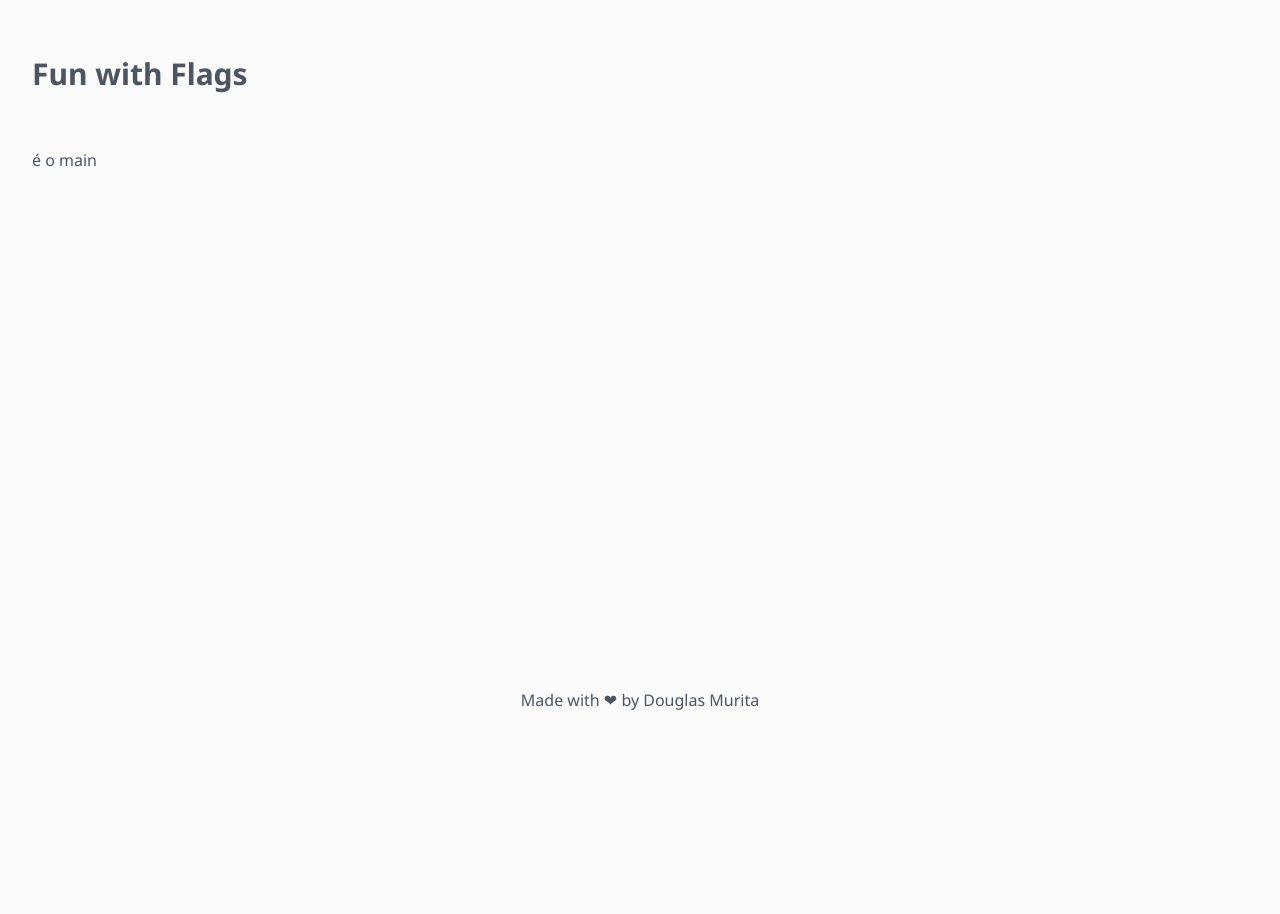
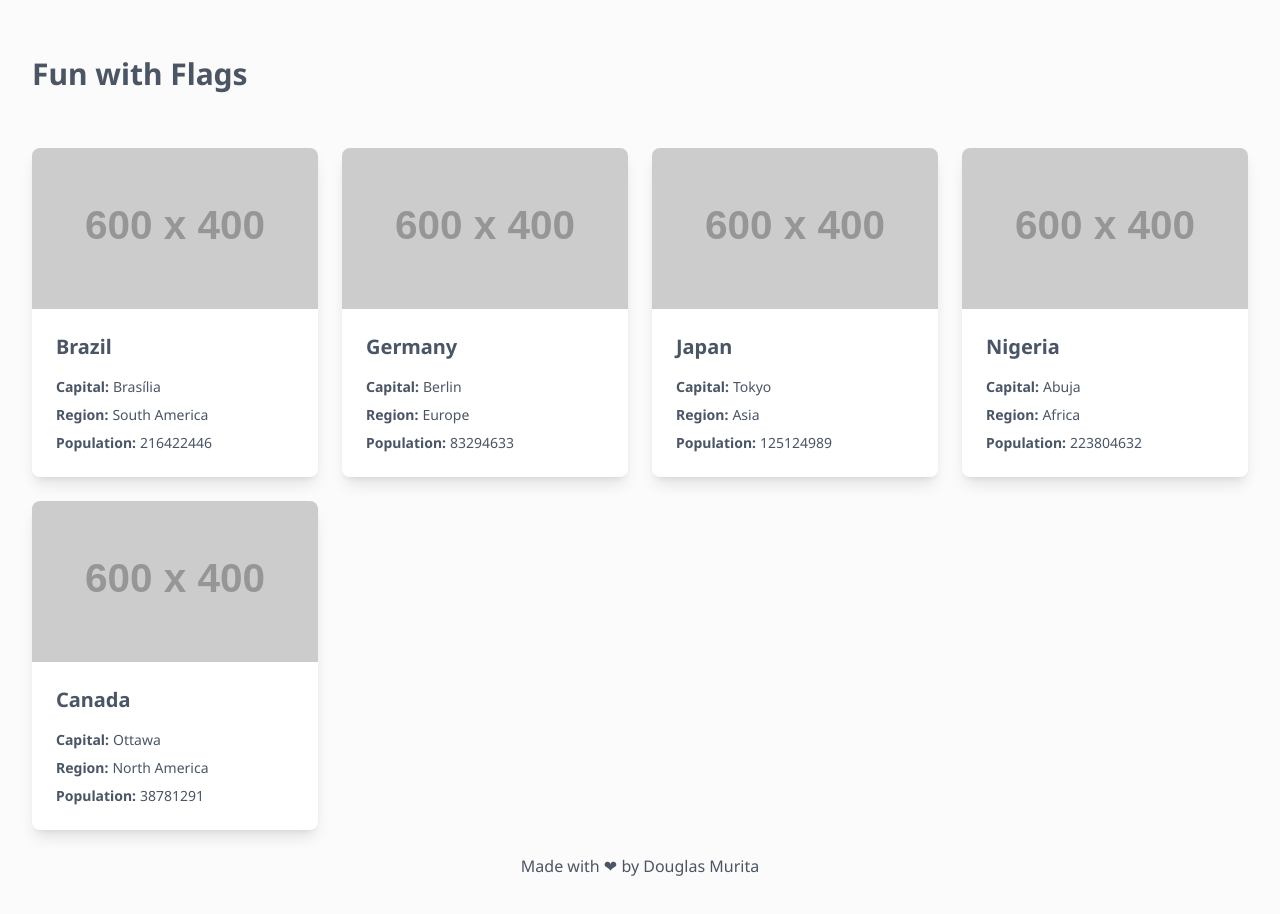
Before and after one commit to muritadb/fun-with-flags-nextjs, a Next.js app: page / in a window 1280 px wide. Shown: the top 914 px of the page. Before the commit the page ends 800 px from the top, so only its background shows below. Built offline with nearby package versions, Linux system fonts and the light colour scheme.

Commit message:
feat: add grid component

```diff
--- /dev/null
+++ b/app/components/Card.tsx
@@ -0,0 +1,35 @@
+type CardProps = {
+  country: string
+  capital: string
+  region: string
+  population: string
+}
+
+const Card = ({country, capital, region, population}: CardProps) => {
+  return (
+    <div className="h-full overflow-hidden bg-white rounded-lg shadow-lg">
+      <div className="aspect-video w-full">
+        <img src="https://placehold.co/600x400" alt="image" className="h-full w-full object-cover" />
+      </div>
+      <div  className="p-6 text-sm text-gray-600">
+        <h2 className="text-xl font-semibold mb-4">{country}</h2>
+        <div className="space-y-2">
+          <div className="flex items-center gap-1">
+            <span className="font-semibold">Capital:</span>
+            <span>{capital}</span>
+          </div>
+          <div className="flex items-center gap-1">
+            <span className="font-semibold">Region:</span>
+            <span>{region}</span>
+          </div>
+          <div className="flex items-center gap-1">
+            <span className="font-semibold">Population:</span>
+            <span>{population}</span>
+          </div>
+        </div>
+      </div>
+    </div>
+  )
+}
+
+export default Card
--- /dev/null
+++ b/app/components/Grid.tsx
@@ -0,0 +1,13 @@
+type GridProps = {
+  children: React.ReactNode
+}
+
+const Grid = ({ children }: GridProps) => {
+  return (
+    <div className="grid grid-cols-1 md:grid-cols-2 lg:grid-cols-4 gap-6">
+      {children}
+    </div>
+  )
+}
+
+export default Grid
--- a/app/components/index.tsx
+++ b/app/components/index.tsx
@@ -1,2 +1,4 @@
 export {default as Header} from './Header'
+export {default as Card} from './Card'
 export {default as Footer} from './Footer'
+export {default as Grid} from './Grid'
--- a/app/page.tsx
+++ b/app/page.tsx
@@ -1,11 +1,63 @@
-import { Footer, Header } from "./components";
+import { Card, Grid, Footer, Header } from "./components"
+
+  const countries = [
+    {
+      id: 1,
+      country: "Brazil",
+      region: "South America",
+      capital: "Brasília",
+      population: '216422446'
+    },
+    {
+      id: 2,
+      country: "Germany",
+      region: "Europe",
+      capital: "Berlin",
+      population: '83294633'
+    },
+    {
+      id: 3,
+      country: "Japan",
+      region: "Asia",
+      capital: "Tokyo",
+      population: '125124989'
+    },
+    {
+      id: 4,
+      country: "Nigeria",
+      region: "Africa",
+      capital: "Abuja",
+      population: '223804632'
+    },
+    {
+      id: 5,
+      country: "Canada",
+      region: "North America",
+      capital: "Ottawa",
+      population: '38781291'
+    }
+  ]
 
 export default function Home() {
   return (
     <>
     <Header />
-    <main className="flex-1">é o main</main>
+    <main className="flex-1">
+      <Grid>
+        {
+          countries.map(({id, country, capital, region, population}) =>
+            <Card
+              key={id}
+              country={country}
+              capital={capital}
+              region={region}
+              population={population}
+            />
+          )
+        }
+      </Grid>
+    </main>
     <Footer />
     </>
-  );
+  )
 }
```
